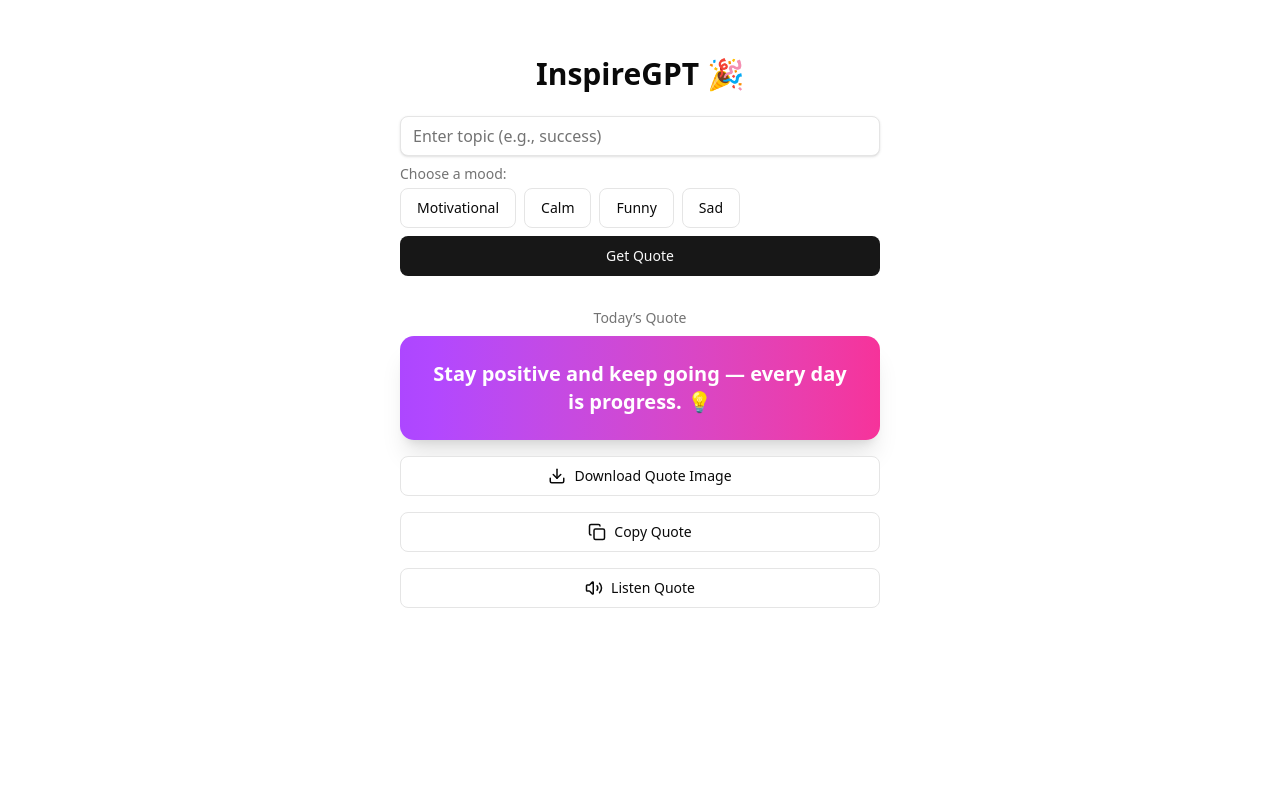
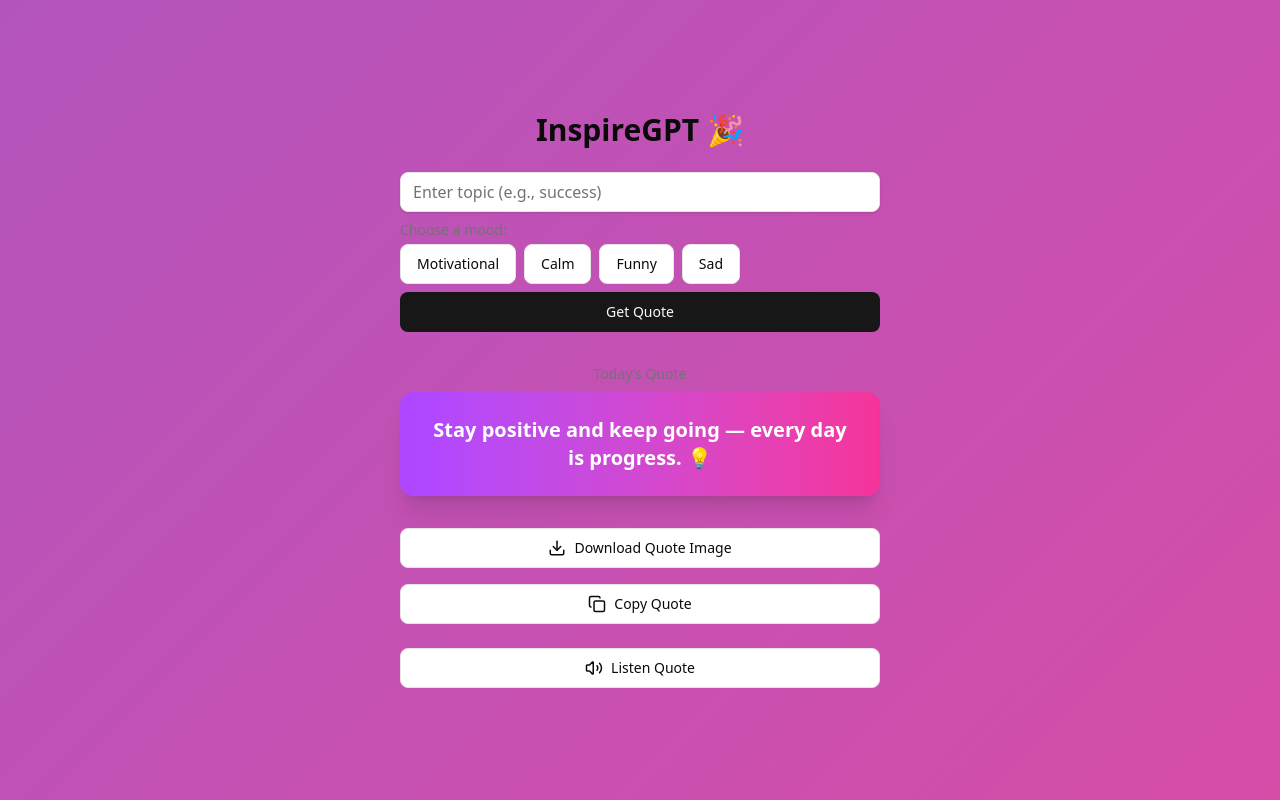
Before and after one commit to beginnercodee/InspireGPT, a Next.js app: page / in a window 1280 px wide. Built offline with nearby package versions, Linux system fonts and the light colour scheme; no server answers.

Commit message:
feat: add animated gradient background

```diff
--- a/src/app/globals.css
+++ b/src/app/globals.css
@@ -120,3 +120,18 @@
     @apply bg-background text-foreground;
   }
 }
+
+body {
+  background: linear-gradient(135deg, #6366f1, #ec4899);
+  background-size: 400% 400%;
+  animation: gradientShift 15s ease infinite;
+  min-height: 100vh;
+  margin: 0;
+  padding: 0;
+}
+
+@keyframes gradientShift {
+  0% { background-position: 0% 50%; }
+  50% { background-position: 100% 50%; }
+  100% { background-position: 0% 50%; }
+}
--- /dev/null
+++ b/src/app/head.tsx
@@ -0,0 +1,17 @@
+export default function Head() {
+  return (
+    <>
+      <title>InspireGPT — Daily AI Quotes</title>
+      <meta name="description" content="Get fresh, uplifting quotes daily powered by AI. Share, listen, or download your quote instantly!" />
+      <meta name="viewport" content="width=device-width, initial-scale=1" />
+      <meta property="og:title" content="InspireGPT — Daily AI Quotes" />
+      <meta property="og:description" content="Get fresh, uplifting quotes daily powered by AI. Share, listen, or download your quote instantly!" />
+      <meta property="og:image" content="https://your-domain.com/og-image.png" />
+      <meta name="twitter:card" content="summary_large_image" />
+      <meta name="twitter:title" content="InspireGPT — Daily AI Quotes" />
+      <meta name="twitter:description" content="Daily AI-generated inspirational quotes. Share and stay motivated!" />
+      <meta name="twitter:image" content="https://your-domain.com/og-image.png" />
+      <link rel="icon" href="/favicon.ico" />
+    </>
+  );
+}
--- a/src/app/page.tsx
+++ b/src/app/page.tsx
@@ -87,7 +87,8 @@ export default function Home() {
   };
 
   return (
-    <main className="max-w-lg mx-auto mt-10 p-4 space-y-4">
+    <main className="relative z-10 max-w-lg mx-auto min-h-screen flex flex-col justify-center p-4 space-y-4">
+
       <h1 className="text-3xl font-bold text-center mb-6">InspireGPT 🎉</h1>
 
       <Input
--- /dev/null
+++ b/tailwind.config.ts
@@ -0,0 +1,55 @@
+import type { Config } from "tailwindcss";
+
+const config: Config = {
+  content: [
+    "./src/**/*.{ts,tsx}",
+  ],
+  theme: {
+    extend: {
+      colors: {
+        background: "hsl(0, 0%, 100%)",
+        foreground: "hsl(0, 0%, 21%)",
+        card: "hsl(0, 0%, 100%)",
+        cardForeground: "hsl(0, 0%, 21%)",
+        popover: "hsl(0, 0%, 100%)",
+        popoverForeground: "hsl(0, 0%, 21%)",
+        primary: "hsl(0, 0%, 20%)",
+        primaryForeground: "hsl(0, 0%, 98%)",
+        secondary: "hsl(0, 0%, 97%)",
+        secondaryForeground: "hsl(0, 0%, 20%)",
+        muted: "hsl(0, 0%, 97%)",
+        mutedForeground: "hsl(0, 0%, 55%)",
+        accent: "hsl(0, 0%, 97%)",
+        accentForeground: "hsl(0, 0%, 20%)",
+        destructive: "hsl(22, 80%, 52%)",
+        border: "hsl(0, 0%, 92%)",
+        input: "hsl(0, 0%, 92%)",
+        ring: "hsl(0, 0%, 71%)",
+        chart1: "hsl(41, 62%, 55%)",
+        chart2: "hsl(185, 38%, 47%)",
+        chart3: "hsl(227, 29%, 37%)",
+        chart4: "hsl(84, 58%, 76%)",
+        chart5: "hsl(70, 57%, 70%)",
+        sidebar: "hsl(0, 0%, 98%)",
+        sidebarForeground: "hsl(0, 0%, 21%)",
+        sidebarPrimary: "hsl(0, 0%, 20%)",
+        sidebarPrimaryForeground: "hsl(0, 0%, 98%)",
+        sidebarAccent: "hsl(0, 0%, 97%)",
+        sidebarAccentForeground: "hsl(0, 0%, 20%)",
+        sidebarBorder: "hsl(0, 0%, 92%)",
+        sidebarRing: "hsl(0, 0%, 71%)",
+      },
+      borderRadius: {
+        sm: "0.375rem",
+        md: "0.5rem",
+        lg: "0.625rem",
+        xl: "0.875rem",
+      },
+    },
+  },
+  plugins: [
+    require("tailwindcss-animate"),
+  ],
+};
+
+export default config;
```
